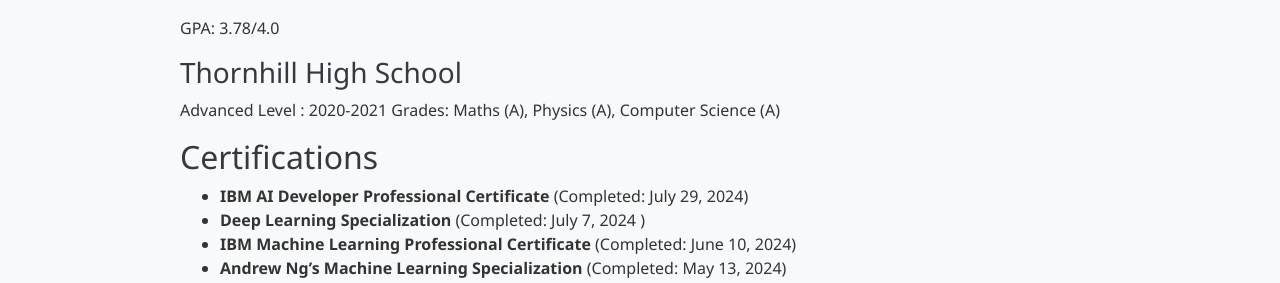
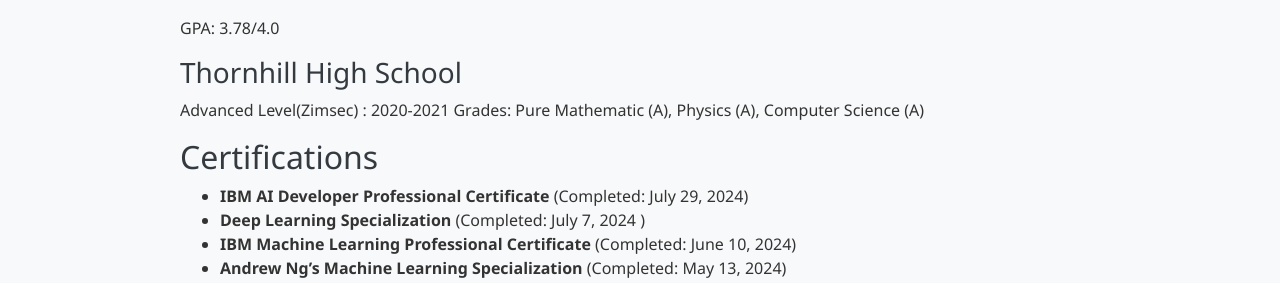
Before and after one commit to NyashaEysenck/NyashaEysenck.github.io, a Jekyll site: the page built from index.md, in a window 1280 px wide. Shown: the part 790-1073 px from the top of the page. Built offline with Jekyll 4.4.1, drawn with Linux system fonts in a browser that asks for light colours; nearby versions of some CDN libraries.

Commit message:
Update index.md

```diff
--- a/index.md
+++ b/index.md
@@ -25,8 +25,8 @@
 GPA: 3.78/4.0
 
 ### Thornhill High School
-Advanced Level : 2020-2021
-Grades: Maths (A), Physics (A), Computer Science (A)
+Advanced Level(Zimsec) : 2020-2021
+Grades: Pure Mathematic (A), Physics (A), Computer Science (A)
 
 ## Certifications
 
```
